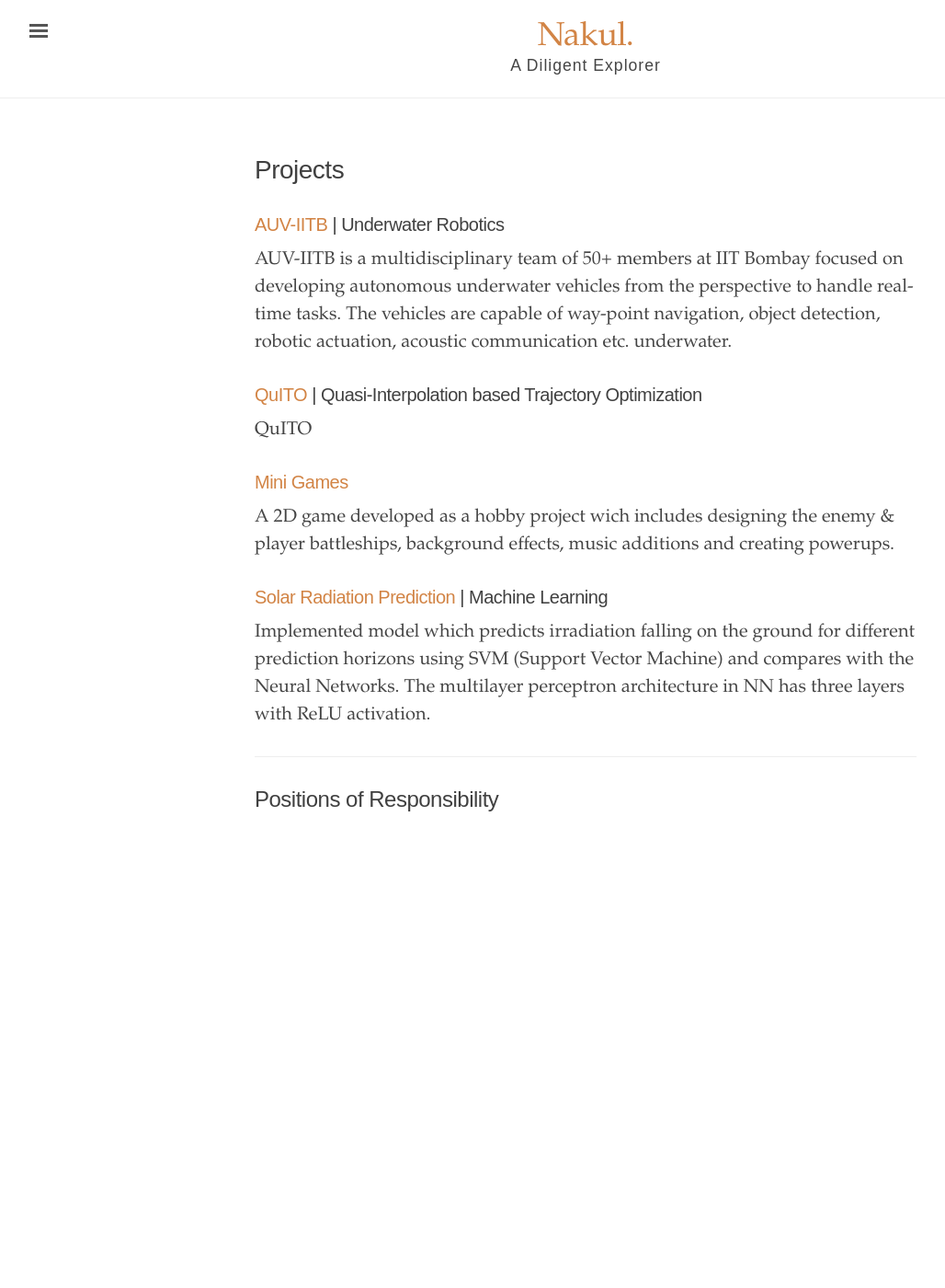
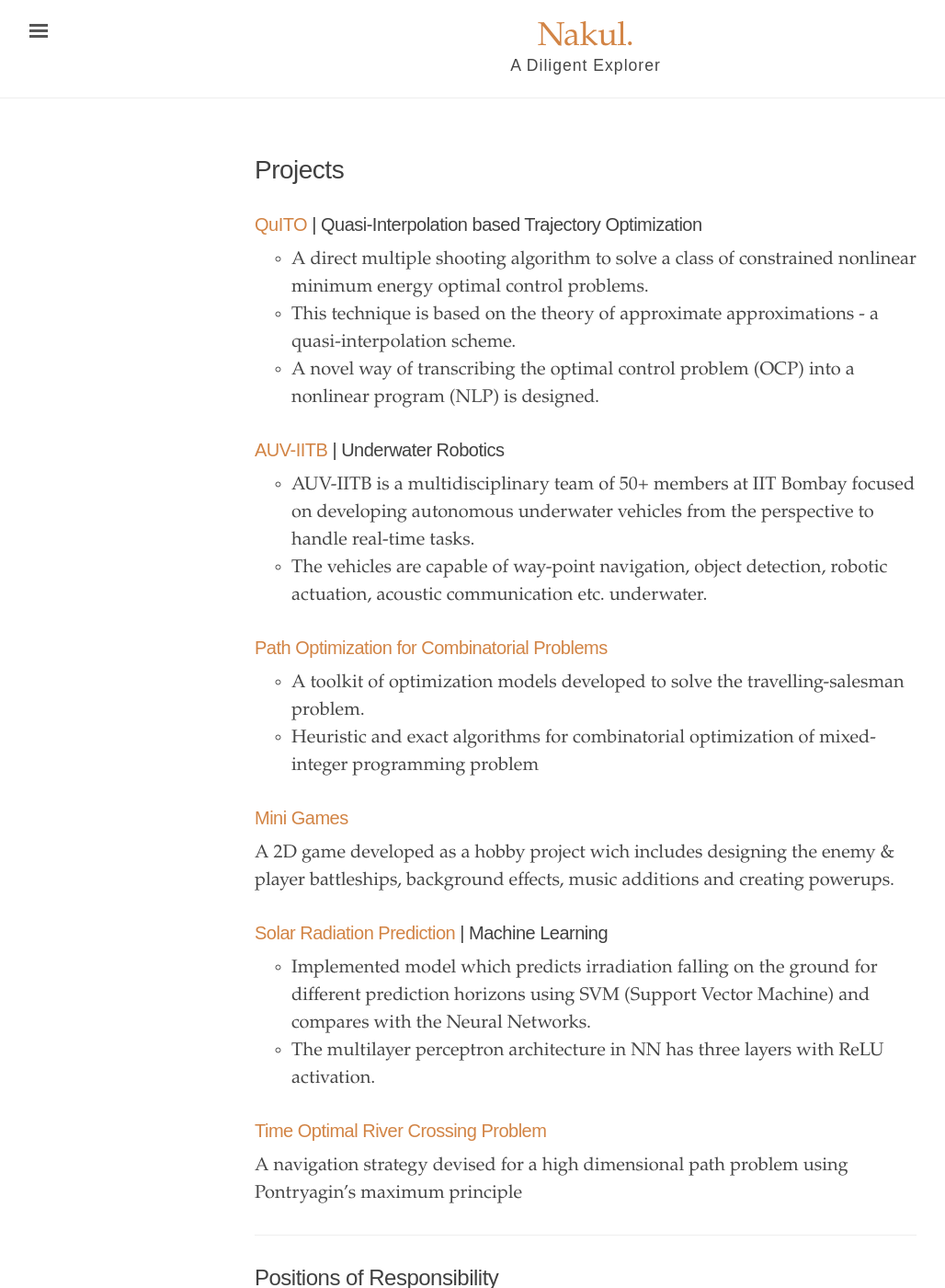
Before and after one commit to nakulrandad/nakulrandad.github.io, a Jekyll site: the page built from projects.md, in a window 1280 px wide and 1400 px high. Shown: the whole window at 92% size, without its empty margins (3-1031 px from the left). Built offline with Jekyll 4.4.1, drawn with Linux system fonts in a browser that asks for light colours; some of the changed text lies outside the part shown.

Commit message:
projects added

```diff
--- a/projects.md
+++ b/projects.md
@@ -3,25 +3,45 @@ layout: page
 title: Projects
 ---
 
+### [QuITO](https://github.com/chatterjee-d/QuITO) | Quasi-Interpolation based Trajectory Optimization
+
+-   A direct multiple shooting algorithm to solve a class of constrained nonlinear minimum energy optimal control problems.
+-   This technique is based on the theory of approximate approximations - a quasi-interpolation scheme.
+-   A novel way of transcribing the optimal control problem (OCP) into a nonlinear program (NLP) is designed.
+
 ### [AUV-IITB](http://auv-iitb.org/) | Underwater Robotics
 
-AUV-IITB is a multidisciplinary team of 50+ members at IIT Bombay focused on developing autonomous underwater vehicles from the perspective to handle real-time tasks. The vehicles are capable of way-point navigation, object detection, robotic actuation, acoustic communication etc. underwater.
+-   AUV-IITB is a multidisciplinary team of 50+ members at IIT Bombay focused on developing autonomous underwater vehicles from the perspective to handle real-time tasks.
+-   The vehicles are capable of way-point navigation, object detection, robotic actuation, acoustic communication etc. underwater.
 
+### [Path Optimization for Combinatorial Problems](https://github.com/Prajwal-Prathiksh/Museum-Path-Optimization/tree/main/presentations)
 
-### [QuITO](https://github.com/tcatapano) | Quasi-Interpolation based Trajectory Optimization
-
-QuITO
+-   A toolkit of optimization models developed to solve the travelling-salesman problem.
+-   Heuristic and exact algorithms for combinatorial optimization of mixed-integer programming problem
 
 ### [Mini Games](https://github.com/nakulrandad/Games)
 
 A 2D game developed as a hobby project wich includes designing the enemy & player battleships, background effects, music additions and creating powerups.
 
-
 ### [Solar Radiation Prediction](https://docs.google.com/presentation/d/1cYWwQR02r17Bgc7hXHiDjqEfJLtR3x6AE6GK5HvttNw/edit?usp=sharing) | Machine Learning
 
-Implemented model which predicts irradiation falling on the ground for different prediction horizons using SVM (Support Vector Machine) and compares with the Neural Networks. The multilayer perceptron architecture in NN has three layers with ReLU activation.
+-   Implemented model which predicts irradiation falling on the ground for different prediction horizons using SVM (Support Vector Machine) and compares with the Neural Networks.
+-   The multilayer perceptron architecture in NN has three layers with ReLU activation.
 
+### [Time Optimal River Crossing Problem](https://github.com/nakulrandad/Optimal-Control-Theory)
+
+A navigation strategy devised for a high dimensional path problem using Pontryagin’s maximum principle
 
 ---
 
 ## Positions of Responsibility
+
+### [Underwater Remotely Operated Vehicle]() | Project Lead
+
+A joint effort by IIT Bombay (Incharge: Prof. L. Vachhani) and Larsen & Toubro Defence under IMPRINT IIC scheme by Gov. of India through Ministry of Education and Dept. of Science and Technology.
+
+### [Student Mentor](https://smp.gymkhana.iitb.ac.in/) | IIT Bombay
+Mentor of 18 students, selected based on extensive interview and peer reviews, that provide necessary support, academic and otherwise freshmen and sophomore students.
+
+### [Convener](https://www.facebook.com/tinkererIITB/) | Tinkerers’ Laboratory, IIT Bombay
+A 24*7 'Makerspace' for innovators that is open to all the students to promote hands on learning experience.
```
